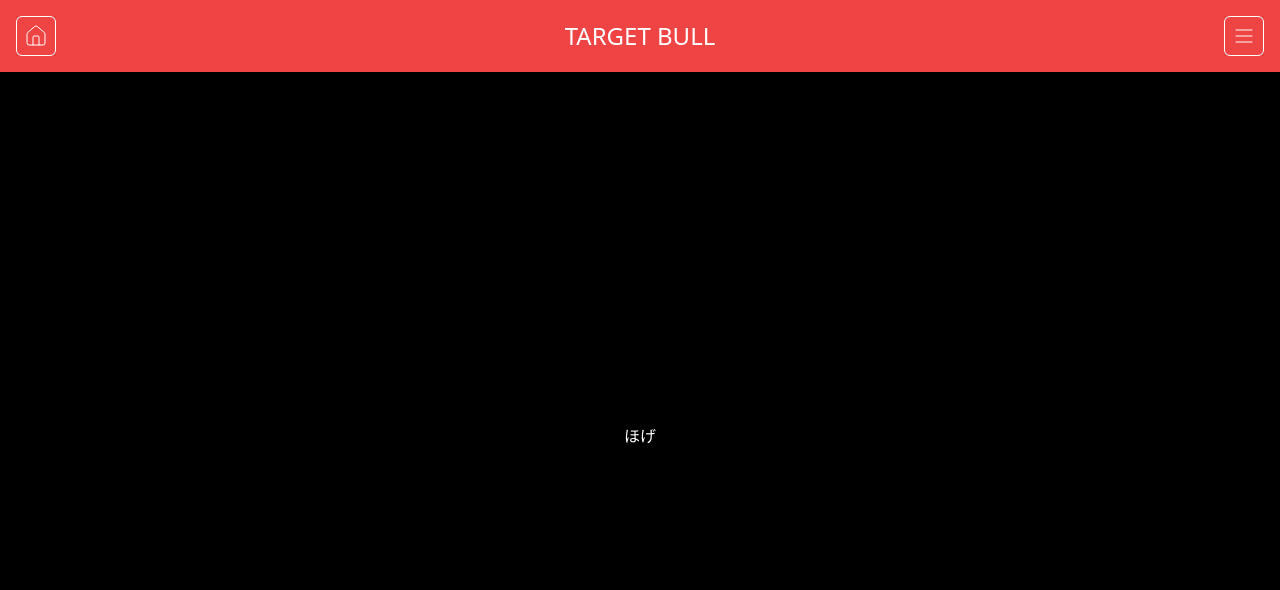
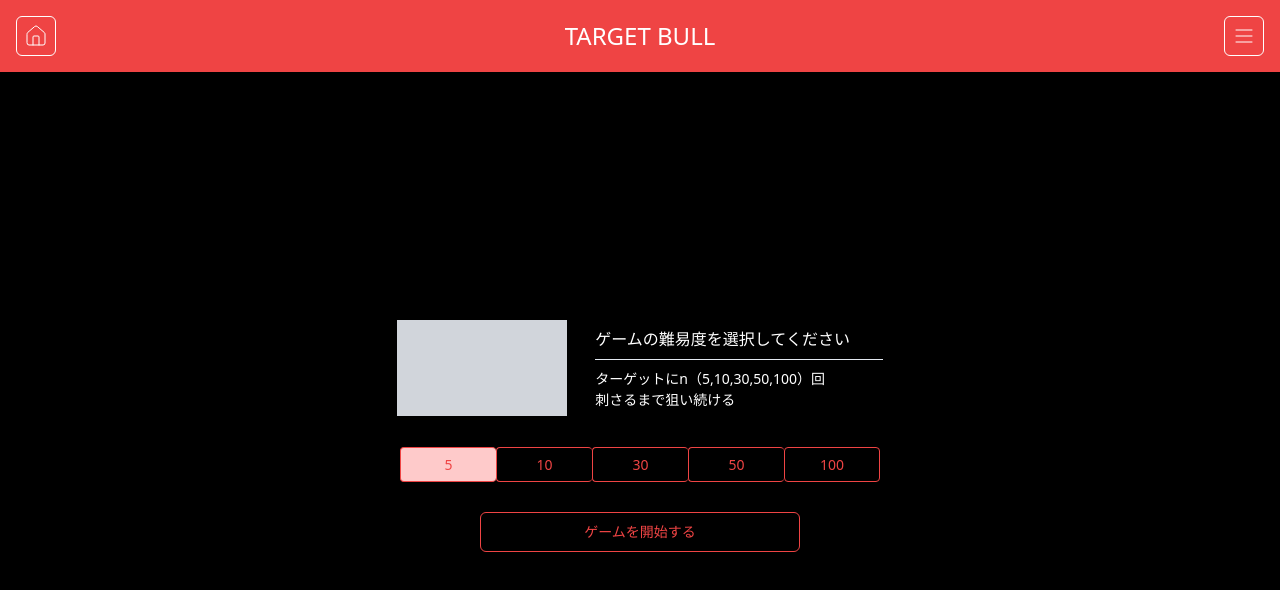
Before and after one commit to RuiOkazaki/dartsroutine, a Next.js app: page /game/configure in a window 1280 px wide. Shown: the top 590 px of the page. Built offline with nearby package versions, Linux system fonts and the light colour scheme.

Commit message:
feat: ターゲットブルのゲームモード選択画面を実装

```diff
--- a/src/page/game-configure/index.tsx
+++ b/src/page/game-configure/index.tsx
@@ -1,6 +1,8 @@
 'use client';
 
 import { Button } from '@/shared/ui/button';
+import { Tabs, TabsList, TabsTrigger } from '@/shared/ui/tabs';
+import { Typography } from '@/shared/ui/typography';
 import { GameHeader } from '@/widget/game-header';
 import { HomeIcon, MenuIcon } from 'lucide-react';
 
@@ -30,8 +32,36 @@ export default async function Game() {
         }
       />
       <main className='h-full p-4'>
-        <div className='flex h-full items-center justify-center gap-8'>
-          ほげ
+        <div className='flex h-full flex-col items-center justify-center gap-7'>
+          <div className='flex items-center gap-7'>
+            <span className='block aspect-video h-24 bg-gray-300' />
+            <div className='flex w-72 flex-col gap-2'>
+              <Typography variant='body-l'>
+                ゲームの難易度を選択してください
+              </Typography>
+              <span className='border-b' />
+              <Typography>
+                ターゲットにn（5,10,30,50,100）回
+                <br />
+                刺さるまで狙い続ける
+              </Typography>
+            </div>
+          </div>
+          <Tabs defaultValue='5'>
+            <TabsList>
+              <TabsTrigger value='5'>5</TabsTrigger>
+              <TabsTrigger value='10'>10</TabsTrigger>
+              <TabsTrigger value='30'>30</TabsTrigger>
+              <TabsTrigger value='50'>50</TabsTrigger>
+              <TabsTrigger value='100'>100</TabsTrigger>
+            </TabsList>
+          </Tabs>
+          <Button
+            variant='outline'
+            className='w-80 border-red-500 text-red-500 hover:bg-red-500 hover:text-white'
+          >
+            ゲームを開始する
+          </Button>
         </div>
       </main>
     </div>
--- a/src/shared/layout/style.css
+++ b/src/shared/layout/style.css
@@ -11,16 +11,16 @@
   --primary: 222.2 47.4% 11.2%;
   --primary-foreground: 210 40% 98%;
 
-  --secondary: 210 40% 96.1%;
-  --secondary-foreground: 222.2 47.4% 11.2%;
+  --secondary: 217.2 32.6% 17.5%;
+  --secondary-foreground: 210 40% 98%;
 
-  --muted: 210 40% 96.1%;
-  --muted-foreground: 215.4 16.3% 46.9%;
+  --muted: 217.2 32.6% 17.5%;
+  --muted-foreground: 215 20.2% 65.1%;
 
-  --accent: 210 40% 96.1%;
-  --accent-foreground: 222.2 47.4% 11.2%;
+  --accent: 217.2 32.6% 17.5%;
+  --accent-foreground: 210 40% 98%;
 
-  --destructive: 0 84.2% 60.2%;
+  --destructive: 0 62.8% 30.6%;
   --destructive-foreground: 210 40% 98%;
 
   --border: 222.2 84% 4.9%;
--- a/src/shared/ui/tabs.tsx
+++ b/src/shared/ui/tabs.tsx
@@ -4,6 +4,7 @@ import * as TabsPrimitive from '@radix-ui/react-tabs';
 import * as React from 'react';
 
 import { cn } from '@/shared/libs/shadcn/utils';
+import { Typography } from './typography';
 
 const Tabs = TabsPrimitive.Root;
 
@@ -14,7 +15,7 @@ const TabsList = React.forwardRef<
   <TabsPrimitive.List
     ref={ref}
     className={cn(
-      'inline-flex h-10 items-center justify-center rounded-md bg-muted p-1 text-muted-foreground',
+      'inline-flex h-10 items-center justify-center rounded-md bg-transparent p-1 text-red-500',
       className,
     )}
     {...props}
@@ -29,27 +30,14 @@ const TabsTrigger = React.forwardRef<
   <TabsPrimitive.Trigger
     ref={ref}
     className={cn(
-      'inline-flex items-center justify-center whitespace-nowrap rounded-sm px-3 py-1.5 font-medium text-sm ring-offset-background transition-all disabled:pointer-events-none data-[state=active]:bg-background data-[state=active]:text-foreground disabled:opacity-50 data-[state=active]:shadow-sm focus-visible:outline-none focus-visible:ring-2 focus-visible:ring-ring focus-visible:ring-offset-2',
+      'inline-flex w-24 items-center justify-center whitespace-nowrap rounded-sm border-red-500 border-t border-b border-l px-3 py-1.5 font-medium text-sm ring-offset-red-500 transition-all disabled:pointer-events-none last:border-r data-[state=active]:bg-red-200 data-[state=active]:text-red-500 disabled:opacity-50 data-[state=active]:shadow-sm focus-visible:outline-none focus-visible:ring-2 focus-visible:ring-ring focus-visible:ring-offset-2',
       className,
     )}
     {...props}
-  />
+  >
+    <Typography variant='body-m'>{props.children}</Typography>
+  </TabsPrimitive.Trigger>
 ));
 TabsTrigger.displayName = TabsPrimitive.Trigger.displayName;
 
-const TabsContent = React.forwardRef<
-  React.ElementRef<typeof TabsPrimitive.Content>,
-  React.ComponentPropsWithoutRef<typeof TabsPrimitive.Content>
->(({ className, ...props }, ref) => (
-  <TabsPrimitive.Content
-    ref={ref}
-    className={cn(
-      'mt-2 ring-offset-background focus-visible:outline-none focus-visible:ring-2 focus-visible:ring-ring focus-visible:ring-offset-2',
-      className,
-    )}
-    {...props}
-  />
-));
-TabsContent.displayName = TabsPrimitive.Content.displayName;
-
-export { Tabs, TabsList, TabsTrigger, TabsContent };
+export { Tabs, TabsList, TabsTrigger };
```
